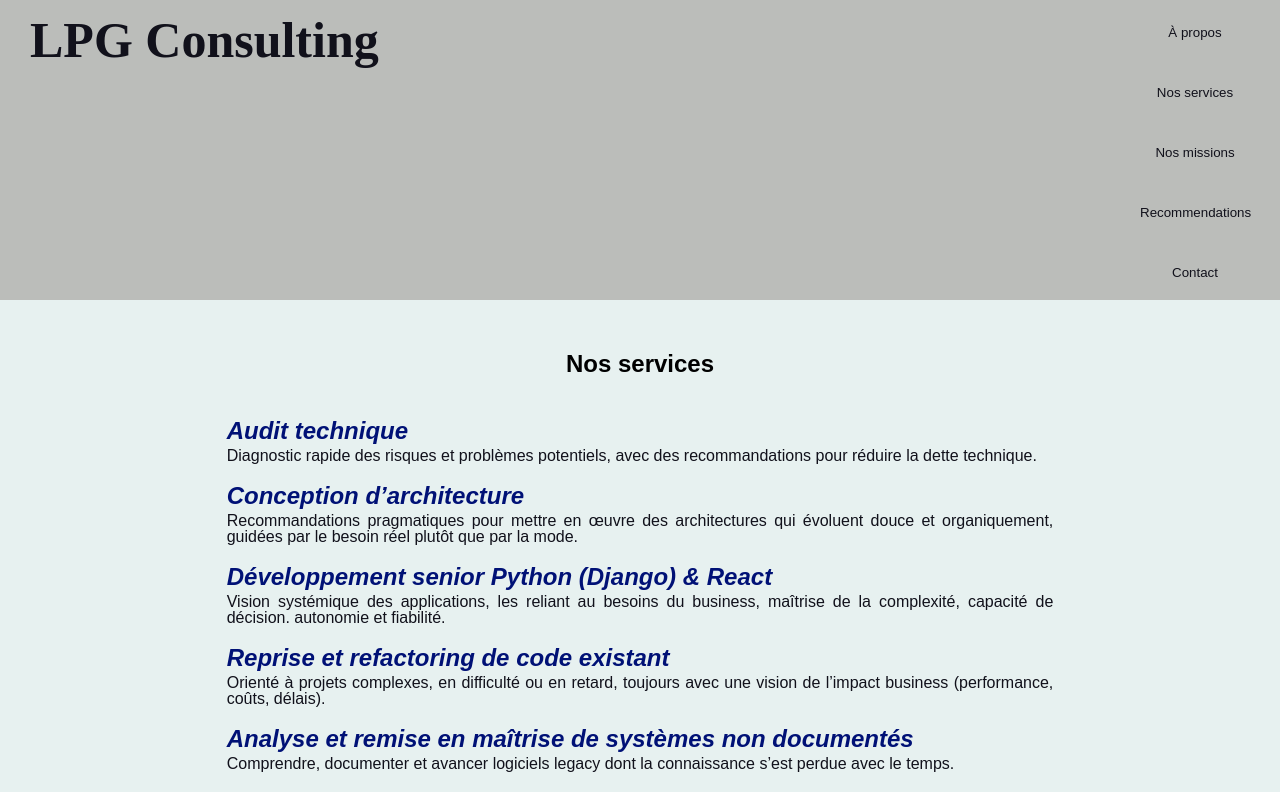
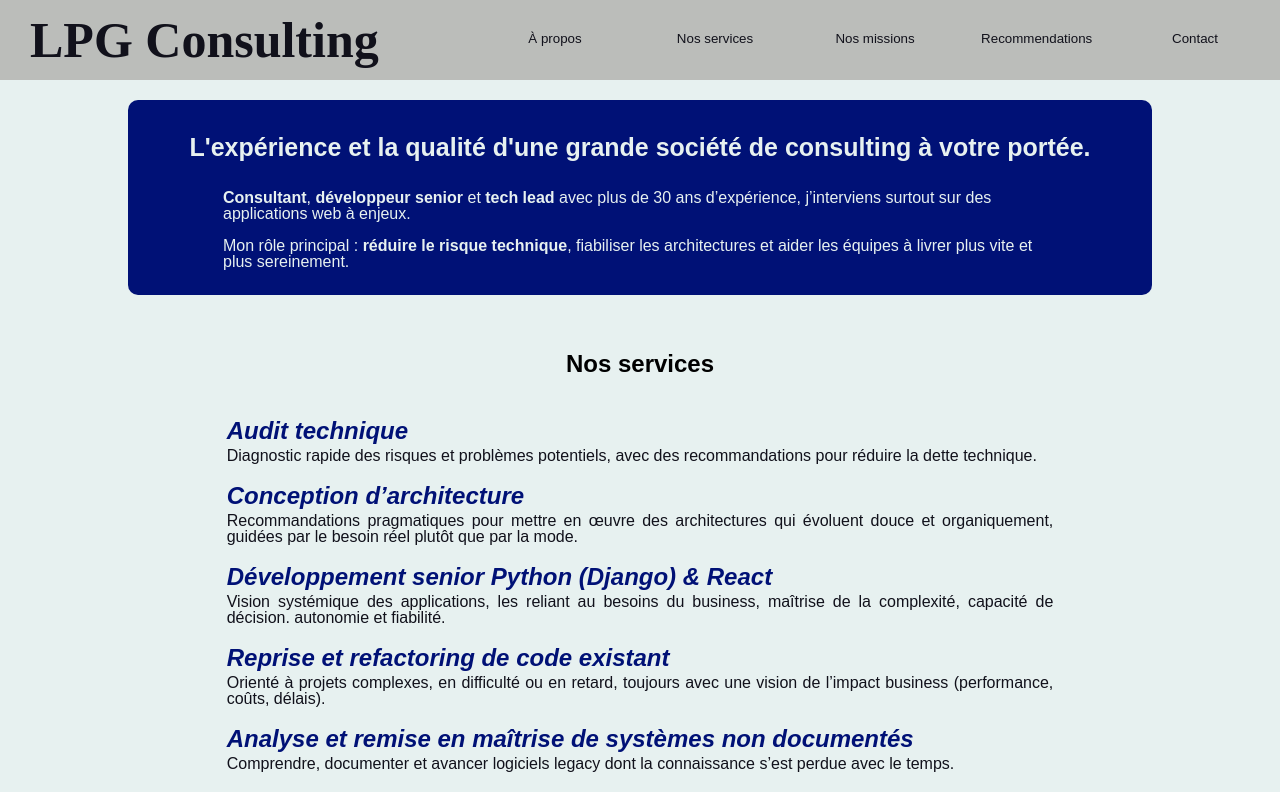
Before and after one commit to sdeorym/mithrandir, a React (Vite) app: page / in a window 1280 px wide. Shown: the top 792 px of the page. Built offline with nearby package versions, Linux system fonts and the light colour scheme; a web font is replaced by a local one.

Commit message:
Reparado header (dirección botones)

```diff
--- a/src/Components/Menu.jsx
+++ b/src/Components/Menu.jsx
@@ -70,9 +70,9 @@
             </div>
 
             {/* MENU DESKTOP */}
-            <div className="desktop-menu">
+            <div className="taggingSections">
                 {buttonry.map((item) =>
-                    <div className="taggingSections" key={item.id}>
+                    <div key={item.id}>
                         <Button
                             value={item.value}
                             title={item.title}
--- a/src/styles/App.css
+++ b/src/styles/App.css
@@ -112,9 +112,9 @@
   all: unset;
   cursor: pointer;
 }
-.desktop-menu{
+/*.desktop-menu {
   display: block;
-}
+}*/
 .taggingSections {
   display: flex;
   flex-direction: row;
@@ -130,6 +130,7 @@
   font-family: 'LibreBaskerville', sans-serif;
   font-style:normal;
   transition: all 0.2s ease;
+  padding: 5% 1%;
 }
 .taggingSections button:hover {
   background-color:var(--blue-fonts-lighter);
@@ -195,7 +196,7 @@
     display: block;
   }
 
-  .desktop-menu {
+  .taggingSections {
     display: none;
   }
   .mobile-menu{
```
